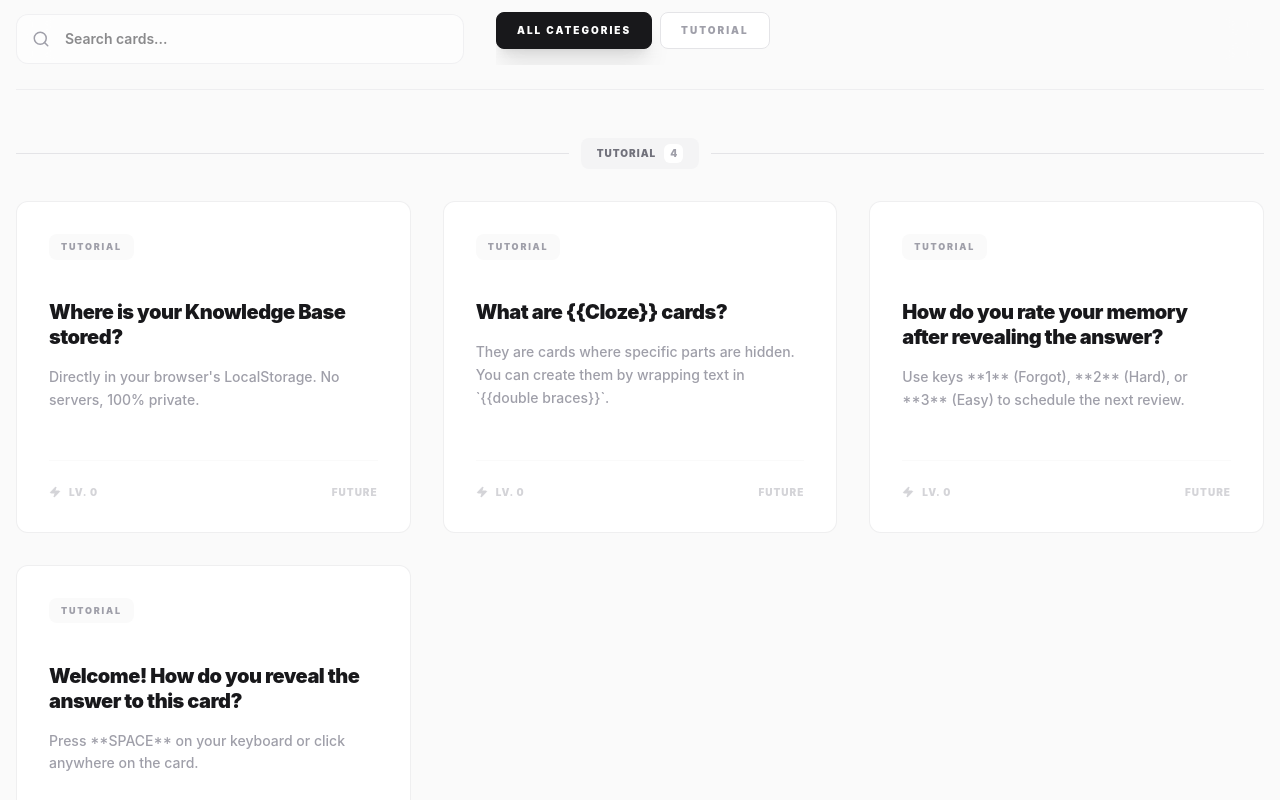
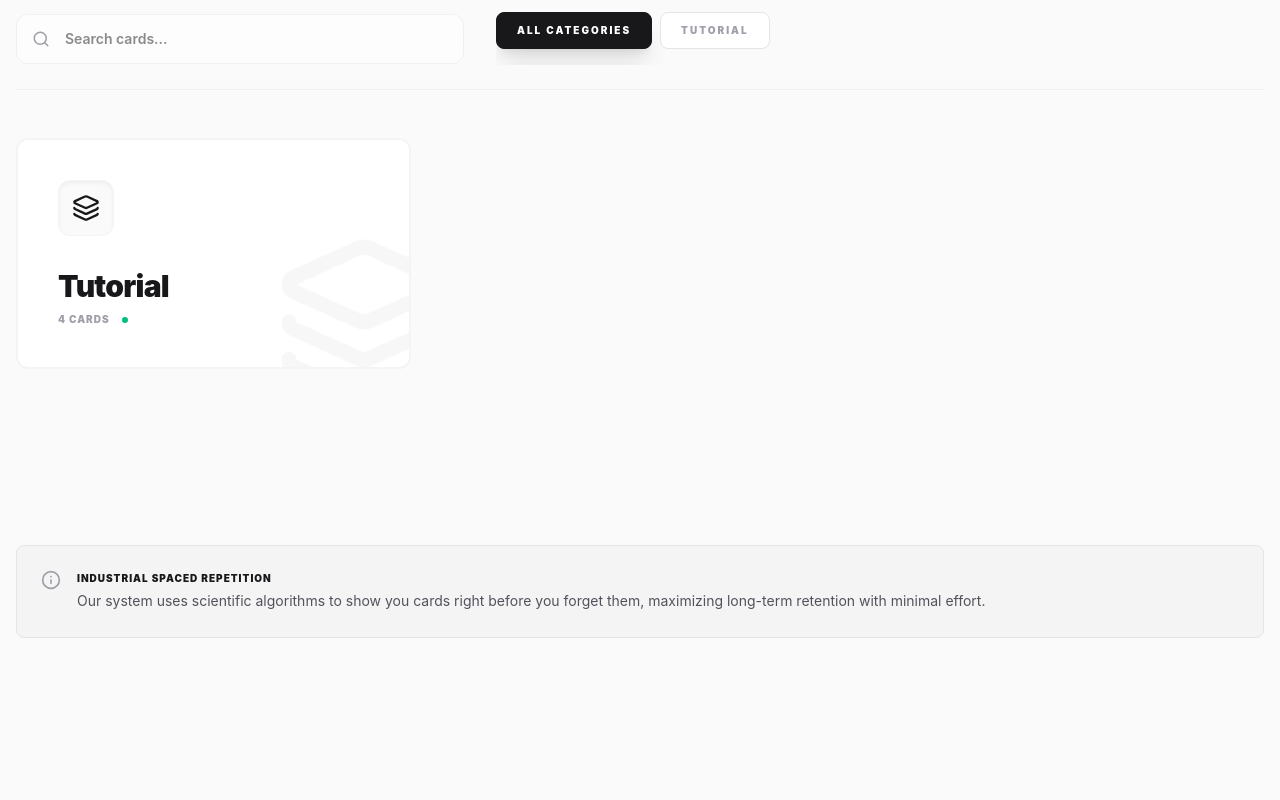
Before and after one commit to HermesEsp/ActiveRecall, a React (Vite) app: page /library in a window 1280 px wide. Shown: the part 960-1760 px from the top of the page. Built offline with nearby package versions, Linux system fonts and the light colour scheme.

Commit message:
feat: introduce DeckCard component and implement category-based filtering view in LibraryPage

```diff
--- a/src/presentation/pages/LibraryPage.tsx
+++ b/src/presentation/pages/LibraryPage.tsx
@@ -23,7 +23,17 @@ const Kbd = ({ children }: { children: React.ReactNode }) => (
 
 const CategoryFilter = ({ categories, selected, onSelect, t }: any) => (
   <div className="flex gap-2 overflow-x-auto pb-4 scrollbar-hide">
-    {['All', ...categories].map((cat) => (
+    <button
+      onClick={() => onSelect('All')}
+      className={`px-5 py-2.5 rounded-lg text-[10px] font-black uppercase tracking-[0.2em] transition-all whitespace-nowrap border ${
+        selected === 'All'
+          ? 'bg-zinc-900 border-zinc-900 text-white shadow-xl dark:bg-white dark:border-white dark:text-zinc-900'
+          : 'bg-white dark:bg-zinc-900 border-zinc-200 dark:border-zinc-800 text-zinc-400 hover:border-zinc-900 dark:hover:border-zinc-100'
+      }`}
+    >
+      {t.library.allCategories}
+    </button>
+    {categories.map((cat: string) => (
       <button
         key={cat}
         onClick={() => onSelect(cat)}
@@ -33,10 +43,37 @@ const CategoryFilter = ({ categories, selected, onSelect, t }: any) => (
             : 'bg-white dark:bg-zinc-900 border-zinc-200 dark:border-zinc-800 text-zinc-400 hover:border-zinc-900 dark:hover:border-zinc-100'
         }`}
       >
-        {cat === 'All' ? t.library.allCategories : cat}
+        {cat}
       </button>
     ))}
   </div>
+);
+
+const DeckCard = ({ category, count, onClick }: { category: string; count: number; onClick: () => void }) => (
+  <button
+    onClick={onClick}
+    className="group relative bg-white dark:bg-zinc-900 rounded-xl border-2 border-zinc-100 dark:border-zinc-800 p-10 text-left hover:border-zinc-900 dark:hover:border-zinc-100 transition-all hover:shadow-2xl overflow-hidden"
+  >
+    {/* Stack Effect */}
+    <div className="absolute top-0 left-0 w-full h-1 bg-zinc-200 dark:bg-zinc-800 translate-y-[-100%] group-hover:translate-y-0 transition-transform" />
+    <div className="absolute top-0 left-0 w-full h-2 bg-zinc-100 dark:bg-zinc-800/50 translate-y-[-100%] group-hover:translate-y-[-50%] transition-transform delay-75" />
+
+    <div className="relative z-10">
+      <div className="w-14 h-14 bg-zinc-50 dark:bg-zinc-800 rounded-xl flex items-center justify-center mb-8 border border-zinc-100 dark:border-zinc-700 group-hover:bg-zinc-900 dark:group-hover:bg-white group-hover:text-white dark:group-hover:text-zinc-900 transition-all shadow-inner">
+        <Layers size={28} />
+      </div>
+      <h3 className="text-3xl font-black text-zinc-900 dark:text-zinc-100 mb-2 tracking-tight line-clamp-1">{category}</h3>
+      <div className="flex items-center gap-3">
+        <span className="text-[10px] font-black uppercase tracking-widest text-zinc-400">{count} cards</span>
+        <div className="w-1.5 h-1.5 rounded-full bg-emerald-500" />
+      </div>
+    </div>
+
+    {/* Decorative Icon */}
+    <div className="absolute right-0 bottom-0 opacity-[0.03] dark:opacity-[0.05] group-hover:opacity-[0.08] transition-opacity translate-x-1/4 translate-y-1/4">
+      <Layers size={180} />
+    </div>
+  </button>
 );
 
 export const LibraryPage: React.FC = () => {
@@ -255,9 +292,31 @@ export const LibraryPage: React.FC = () => {
         </div>
 
         <div className="space-y-24">
+          {(selectedCategory === 'All' && !search) ? (
+            <div className="grid grid-cols-1 md:grid-cols-2 lg:grid-cols-3 gap-8 pb-20">
               {Object.entries(groupedCards).map(([category, categoryCards]: any) => (
-            <div key={category}>
+                <DeckCard
+                  key={category}
+                  category={category}
+                  count={categoryCards.length}
+                  onClick={() => setSelectedCategory(category)}
+                />
+              ))}
+            </div>
+          ) : (
+            Object.entries(groupedCards).map(([category, categoryCards]: any) => (
+              <div key={category} className="animate-in fade-in slide-in-from-bottom-4 duration-500">
+                <div className="flex items-center justify-between mb-8 group">
                    <GroupDivider label={category} count={categoryCards.length} />
+                   {selectedCategory !== 'All' && (
+                     <button
+                       onClick={() => setSelectedCategory('All')}
+                       className="text-[10px] font-black uppercase tracking-widest text-zinc-400 hover:text-zinc-950 dark:hover:text-white transition-colors"
+                     >
+                       ← {t.study.back}
+                     </button>
+                   )}
+                </div>
                 <div className="grid grid-cols-1 md:grid-cols-2 lg:grid-cols-3 gap-8">
                   {categoryCards.map((card: any) => (
                     <div key={card.id} className="bg-white dark:bg-zinc-900 border border-zinc-200/60 dark:border-zinc-800/60 rounded-xl p-8 hover:border-zinc-900 dark:hover:border-zinc-100 transition-all hover:shadow-2xl flex flex-col min-h-[280px] group relative">
@@ -285,7 +344,8 @@ export const LibraryPage: React.FC = () => {
                   ))}
                 </div>
               </div>
-          ))}
+            ))
+          )}
         </div>
       </div>
 
```
Lines whose indentation alone changed are shown as unchanged.
